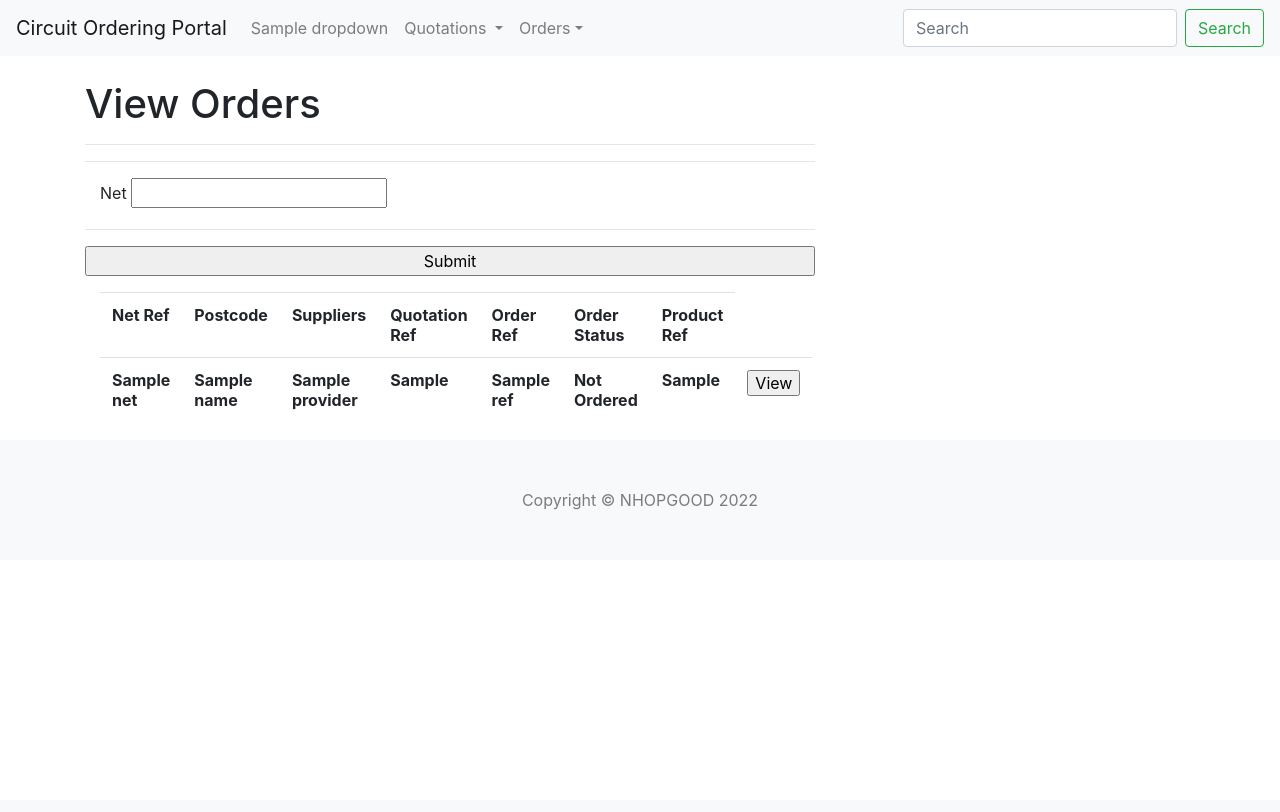
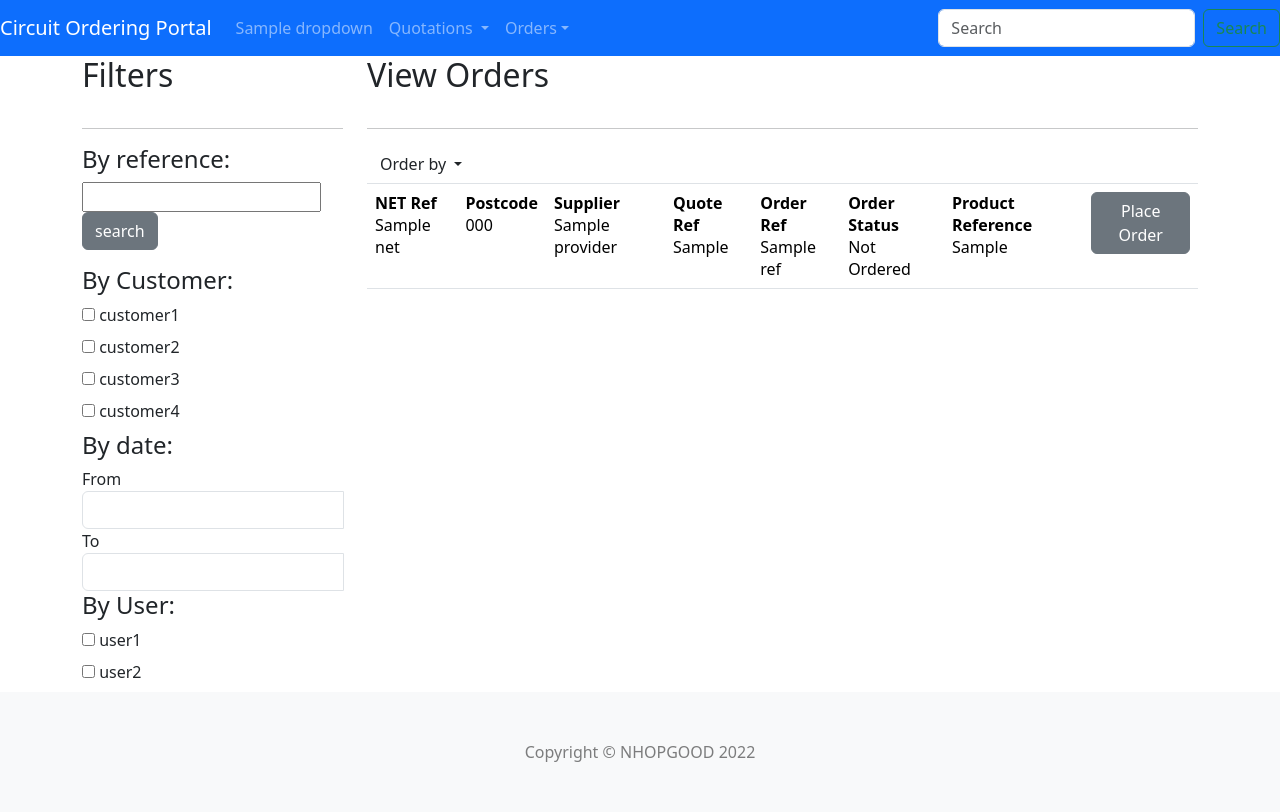
Before and after one commit to SirHoppington/circuitorderingtool, a Python web app: template flask-image/app/Orders/templates/view_orders.html in a window 1280 px wide. Before the commit the page ends 510 px from the top, so only its background shows below. Run offline with Jinja, Linux system fonts and the light colour scheme; the template is opened without the code that fills it: most values are stand-ins (such as "Sample title", 1, 10 or a date in 2020); form fields are guessed from the names that the template uses; lists and menus that the app fills with data are empty; some libraries are stand-ins or nearby versions.

Commit message:
Boostrap CSS styling changes.

```diff
--- a/flask-image/app/Orders/templates/view_orders.html
+++ b/flask-image/app/Orders/templates/view_orders.html
@@ -16,55 +16,112 @@ ul {
 {% block content %}
 <div class="container">
 <div class="row">
-        <div class="col-lg-8">
-            <div class="form-wrapper">
-                <h1 class="mt-4">View Orders</h1>
+  <!-- BEGIN SEARCH RESULT -->
+  <div class="col-md-13">
+    <div class="grid search">
+      <div class="grid-body">
+    <div class="row">
+    <div class="col-md-3">
+              <h2 class="grid-title"> <div class="float-left">Filters</div></h2>
+              <br>
+              <br>
             <hr>
+              <h4> By reference: </h4>
               <form method="POST" id="quoteform" action="{{ url_for('order.view_orders') }}" >
                     {{ form.csrf_token }}
+							<fieldset class="form-field">
+							{{ form.net }}
+
+					<button type="submit" class="btn btn-secondary"> search </button></fieldset>
+                </form>
+            <!-- BEGIN FILTER BY CATEGORY, change to loop through customers -->
+            <h4>By Customer:</h4>
+            <div class="checkbox">
+              <label><input type="checkbox" class="icheck"> customer1</label>
+            </div>
+            <div class="checkbox">
+              <label><input type="checkbox" class="icheck"> customer2</label>
+            </div>
+            <div class="checkbox">
+              <label><input type="checkbox" class="icheck"> customer3</label>
+            </div>
+            <div class="checkbox">
+              <label><input type="checkbox" class="icheck"> customer4</label>
+            </div>
+            <!-- END FILTER BY CATEGORY -->
+
+            <div class="padding"></div>
+
+            <!-- BEGIN FILTER BY DATE -->
+            <h4>By date:</h4>
+            From
+            <div class="input-group date form_date" data-date="2014-06-14T05:25:07Z" data-date-format="dd-mm-yyyy" data-link-field="dtp_input1">
+              <input type="text" class="form-control">
+              <span class="input-group-addon bg-blue"><i class="fa fa-th"></i></span>
+            </div>
+            <input type="hidden" id="dtp_input1" value="">
+
+            To
+            <div class="input-group date form_date" data-date="2014-06-14T05:25:07Z" data-date-format="dd-mm-yyyy" data-link-field="dtp_input2">
+              <input type="text" class="form-control">
+              <span class="input-group-addon bg-blue"><i class="fa fa-th"></i></span>
+            </div>
+            <input type="hidden" id="dtp_input2" value="">
+            <!-- END FILTER BY DATE -->
+
+            <div class="padding"></div>
+
+            <!-- BEGIN FILTER BY PRICE -->
+            <h4>By User:</h4>
+            <div class="checkbox">
+              <label><input type="checkbox" class="icheck"> user1</label>
+            </div>
+              <div class="checkbox">
+              <label><input type="checkbox" class="icheck"> user2</label>
+            </div>
+            <!-- END FILTER BY PRICE -->
+          </div>
+          <!-- END FILTERS -->
+          <!-- BEGIN RESULT -->
+          <div class="col-md-9">
+              <h2 class="grid-title"><div class="float-left">View Orders</div></h2>
+            <br>
+            <br>
             <hr>
-					<div class="container">
+            <div class="padding"></div>
             <div class="row">
-						  <div class="col-sm">
-							<fieldset class="form-field">
-							{{ form.net.label}}
-							{{ form.net }}
-							</fieldset>
+              <!-- BEGIN ORDER RESULT -->
+              <div class="col-sm-6">
+                <div class="btn-group">
+                  <button type="button" class="btn btn-default dropdown-toggle" data-toggle="dropdown">
+                    Order by <span class="caret"></span>
+                  </button>
+                  <ul class="dropdown-menu" role="menu">
+                    <li><a href="#">Customer</a></li>
+                    <li><a href="#">Most recent</a></li>
+                  </ul>
                 </div>
               </div>
+              <!-- END ORDER RESULT -->
+
             </div>
-					<hr>
-					<input type="submit" value="Submit" class="button">
-                </form>
-                     <div class="container">
-                      <div class="row">
-                          <div class="col-sm">
-                              <table class="table">
-                                  <tr>
-                                      <th>Net Ref</th>
-                                      <th>Postcode</th>
-                                      <th>Suppliers</th>
-                                      <th>Quotation Ref</th>
-                                      <th>Order Ref</th>
-                                      <th>Order Status</th>
-                                      <th>Product Ref</th>
-                                  </tr>
+    <div class="table-responsive"></div>
+              <table class="table table-hover">
+      <tbody>
       {% for quote in orders %}
       <tr>
-                                          <th>{{ quote[1].net }}</th>
-                                          <th>{{ quote[1].name}}</th>
-                                          <th>{{ quote[0].provider }}</th>
-                                          <th>{{ quote[0].quoteReference }}</th>
-                                          <th>{{ quote[2].ref }}</th>
-                                          <th>{{ quote[2].status }}</th>
-                                        <th>{{ quote[3].productReference }}</th>
-                                      <th>
-                                          <form action="{{ url_for('order.new_order', ref=quote[0].quoteReference) }}">
-                                          <input type="submit" value="View"/>
-                                      </form>
+          <td class="Net_Ref"><strong>NET Ref</strong><br> {{ quote[1].net }}</td>
+          <td class="Postcode"><strong>Postcode</strong><br> {{ quote[1].postcode }}</td>
+          <td class="Supplier"><strong>Supplier</strong><br> {{ quote[0].provider }}</td>
+          <td class="Quotation_Ref"><strong>Quote Ref</strong><br>{{ quote[0].quoteReference}} </td>
+          <td class="Order_Ref"><strong>Order Ref</strong><br>{{ quote[2].ref}} </td>
+          <td class="Order_Status"><strong>Order Status</strong><br>{{ quote[2].status}} </td>
+          <td class="Product_Reference"><strong>Product Reference</strong><br>{{ quote[3].productReference}} </td>
+          <td class="Place_Order"><form action="{{ url_for('order.new_order', ref=quote[0].quoteReference) }}">
+                                                  <button type="submit" class="btn btn-secondary"> Place Order </button></form> </td>
+      </tr>
       {% endfor %}
-                                      </th>
-                                      </tr>
+      </tbody>
           </table>
           </div>
     </div>
@@ -73,4 +130,9 @@ ul {
   </div>
 </div>
 </div>
+</div>
+    </div>
+  </div>
+</div>
+</div>
 {% endblock %}
--- a/flask-image/app/templates/base.html
+++ b/flask-image/app/templates/base.html
@@ -11,14 +11,15 @@
   <link rel="stylesheet" href="{{ url_for('static', filename='styles.css')}}">
   <link rel="stylesheet" href="https://stackpath.bootstrapcdn.com/bootstrap/4.3.1/css/bootstrap.min.css" integrity="sha384-ggOyR0iXCbMQv3Xipma34MD+dH/1fQ784/j6cY/iJTQUOhcWr7x9JvoRxT2MZw1T" crossorigin="anonymous">
   <link rel="stylesheet" href{{ url_for('static', filename='bootstrap.min.css')}}">
+    <link rel="stylesheet" href="{{ url_for('static', filename='bootstrap.css')}}">
 <script src="https://code.jquery.com/jquery-3.6.0.js"
   integrity="sha256-H+K7U5CnXl1h5ywQfKtSj8PCmoN9aaq30gDh27Xc0jk="
   crossorigin="anonymous"> </script>
 {% block head %}{% endblock %}
 </head>
- <nav class="navbar navbar-expand-lg navbar-light bg-light">
-  <a class="navbar-brand" href="placeholder">Circuit Ordering Portal</a>
-  <button class="navbar-toggler" type="button" data-toggle="collapse" data-target="#navbarSupportedContent" aria-controls="navbarSupportedContent" aria-expanded="false" aria-label="Toggle navigation">
+ <nav class="navbar navbar-expand-lg navbar-dark bg-primary">
+  <a class="navbar-brand bg-" href="{{ url_for('customer_quote.view_quotations') }}">Circuit Ordering Portal</a>
+  <button class="navbar-toggler" type="button" data-bs-toggle="collapse" data-bs-target="#navbarColor01" aria-controls="navbarColor01" aria-expanded="false" aria-label="Toggle navigation">
     <span class="navbar-toggler-icon"></span>
   </button>
 
```
Also changed, not shown: flask-image/app/Orders/templates/place_order.html (+5 -18 lines), flask-image/app/Orders/templates/place_order_btw.html (+4 -5 lines), flask-image/app/Quote/templates/new_quote.html (+6 -18 lines), flask-image/app/Quote/templates/view_all_quotations.html (+1 -72 lines). Lines whose indentation alone changed are shown as unchanged.
